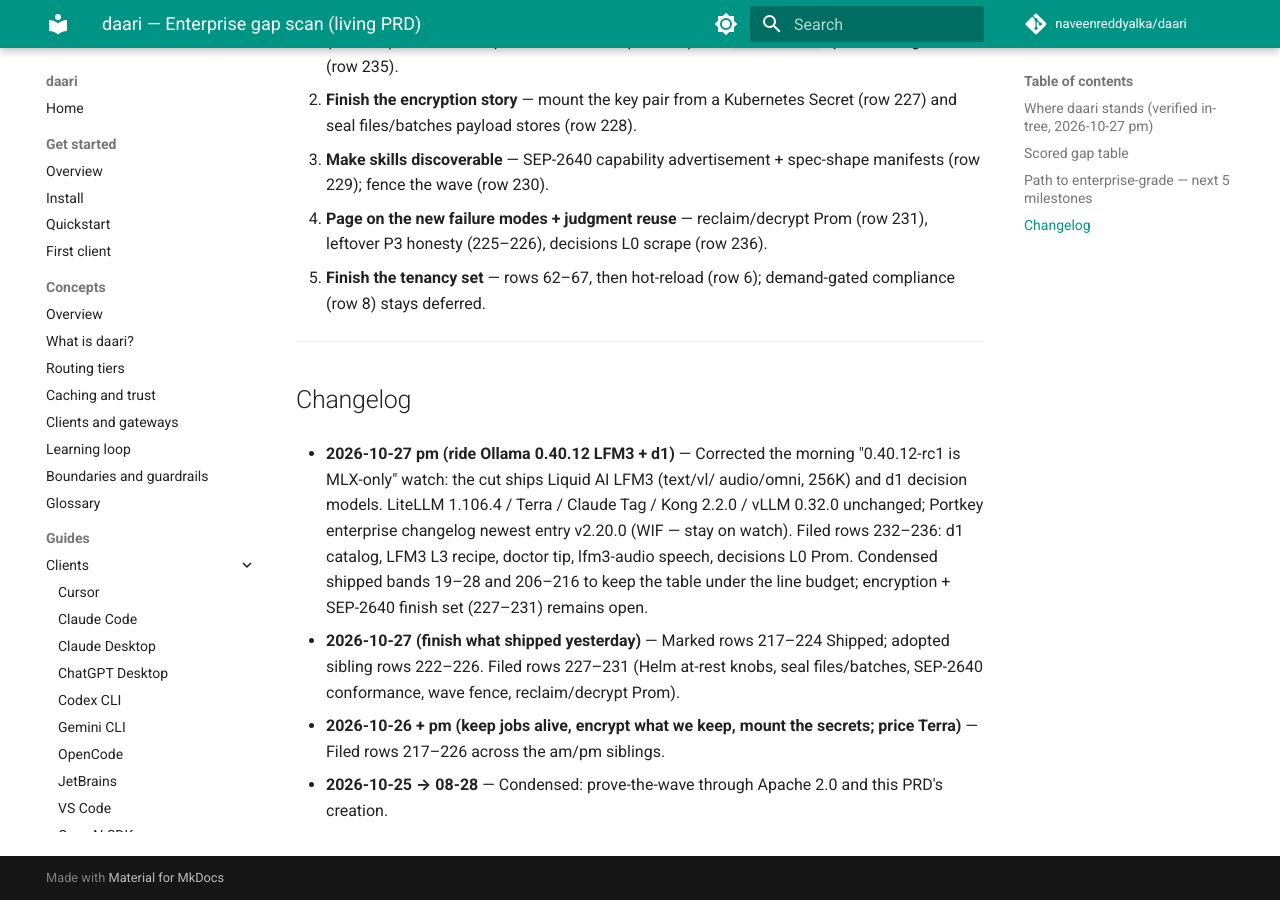
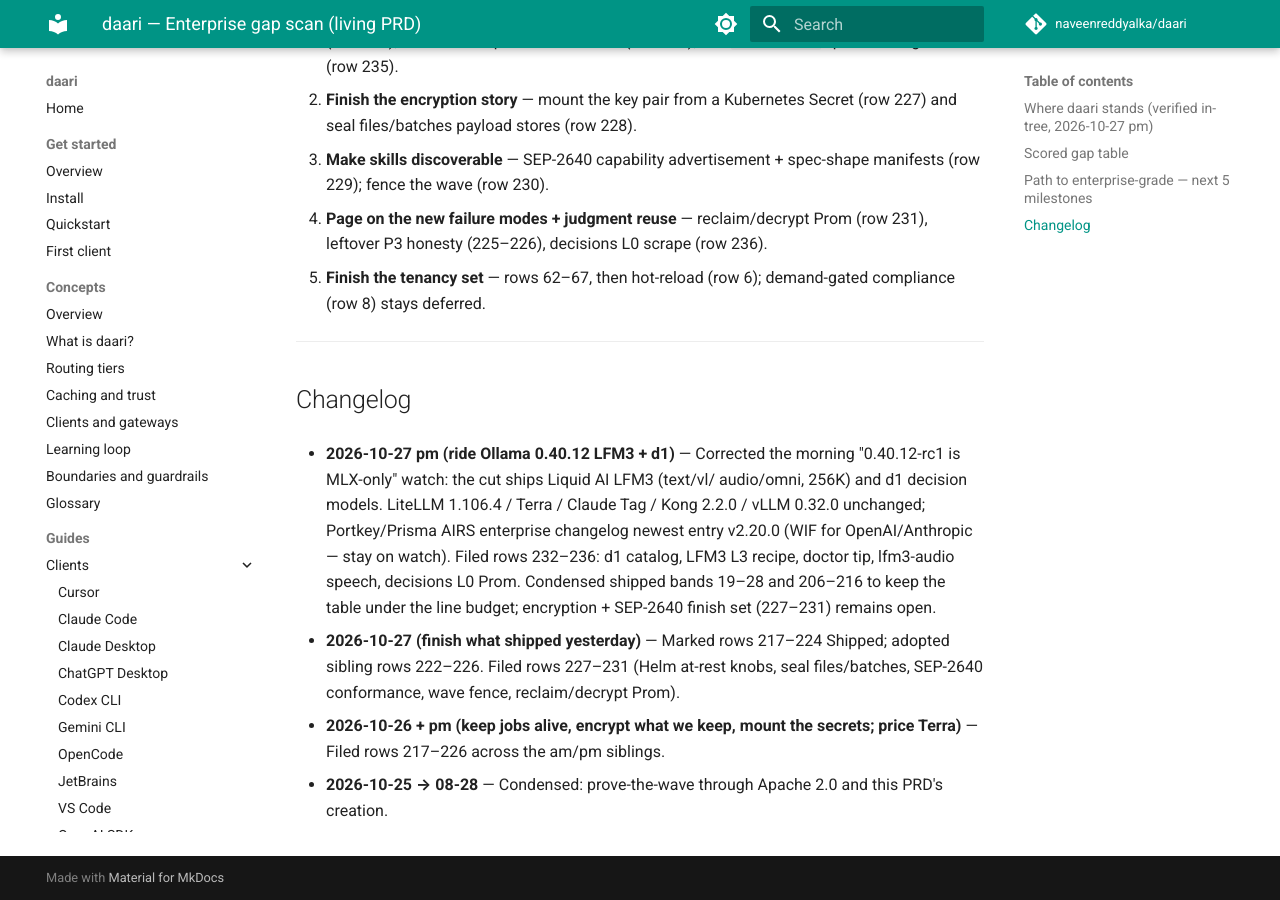
Before and after one commit to naveenreddyalka/daari, an MkDocs documentation site: the page built from docs/prd/ENTERPRISE.md, in a window 1280 px wide and 900 px high, scrolled down 4759 px. Built offline with MkDocs 1.6.1 and Material for MkDocs 9.7.7, drawn with Linux system fonts in a browser that asks for light colours; comment, search, counter and statistics services are not loaded.

Commit message:
docs(prd): clarify Portkey WIF watch on 0.40.12 wave
Co-authored-by: Cursor <cursoragent@cursor.com>

```diff
--- a/docs/prd/ENTERPRISE.md
+++ b/docs/prd/ENTERPRISE.md
@@ -115,8 +115,8 @@ upstream for ultrafast).
 - **2026-10-27 pm (ride Ollama 0.40.12 LFM3 + d1)** — Corrected the morning
   "0.40.12-rc1 is MLX-only" watch: the cut ships Liquid AI LFM3 (text/vl/
   audio/omni, 256K) and d1 decision models. LiteLLM 1.106.4 / Terra /
-  Claude Tag / Kong 2.2.0 / vLLM 0.32.0 unchanged; Portkey enterprise
-  changelog newest entry v2.20.0 (WIF — stay on watch). Filed rows
+  Claude Tag / Kong 2.2.0 / vLLM 0.32.0 unchanged; Portkey/Prisma AIRS enterprise
+  changelog newest entry v2.20.0 (WIF for OpenAI/Anthropic — stay on watch). Filed rows
   232–236: d1 catalog, LFM3 L3 recipe, doctor tip, lfm3-audio speech,
   decisions L0 Prom. Condensed shipped bands 19–28 and 206–216 to keep
   the table under the line budget; encryption + SEP-2640 finish set
```
